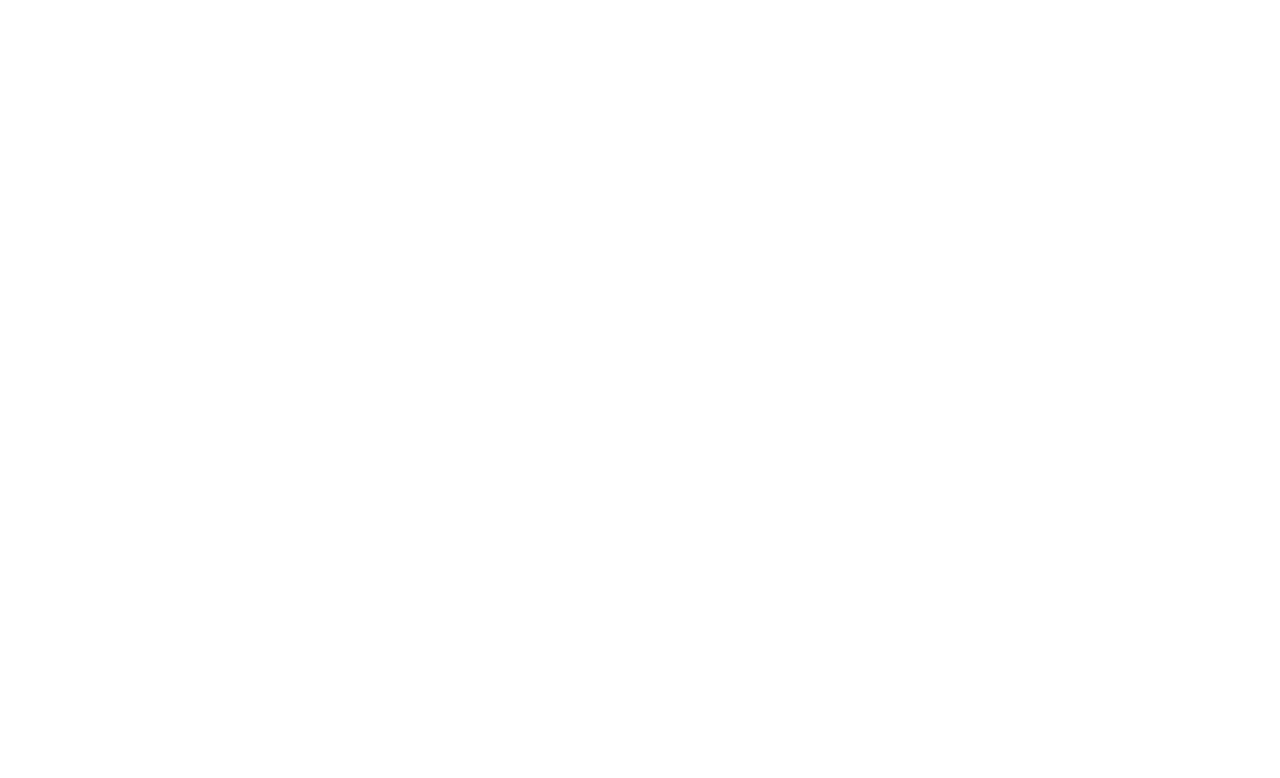
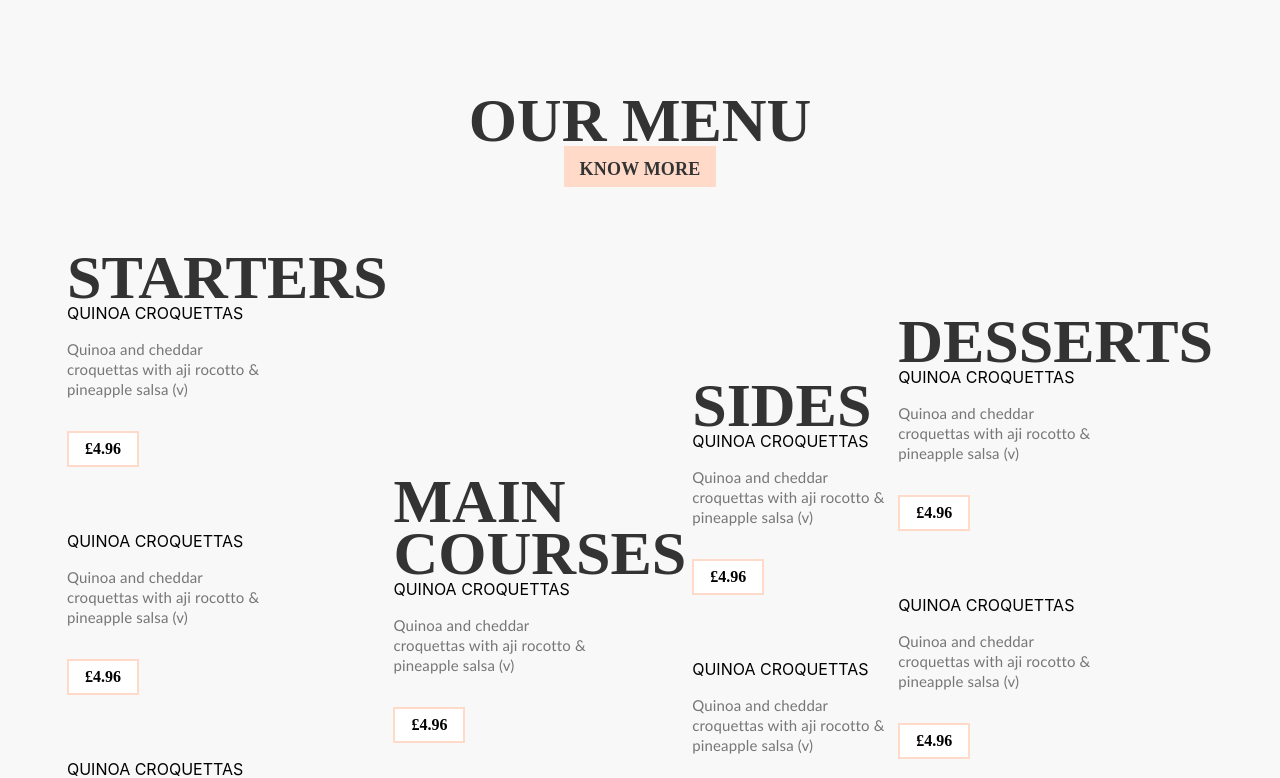
Before and after one commit to dhanukaperera/mintango-restaurant-nextjs, a Next.js app: page / in a window 1280 px wide. Shown: the part 2342-3120 px from the top of the page. Before the commit the page ends 2340 px from the top, so only its background shows below. Built offline with nearby package versions, Linux system fonts and the light colour scheme.

Commit message:
add menu section

```diff
--- /dev/null
+++ b/components/app/MenuItem/MenuItem.jsx
@@ -0,0 +1,47 @@
+import React from "react";
+import styled from "styled-components";
+
+const MenuItem = () => {
+	return (
+		<MenuItemStyles>
+			<p>QUINOA CROQUETTAS</p>
+			<MenuBody>
+				Quinoa and cheddar croquettas with aji rocotto & pineapple salsa (v)
+			</MenuBody>
+			<PriceButton>£4.96</PriceButton>
+		</MenuItemStyles>
+	);
+};
+
+export default MenuItem;
+
+const MenuItemStyles = styled.div`
+	width: 200px;
+	margin-bottom: 4rem;
+`;
+
+const MenuHeading = styled.p`
+	text-align: left;
+	font: normal normal bold 14px/42px DIN Condensed;
+	letter-spacing: 0.14px;
+	color: #333333;
+`;
+
+const MenuBody = styled.p`
+	text-align: left;
+	font: normal normal normal 15px/20px Gill Sans;
+	letter-spacing: 0.15px;
+	color: #767676;
+	padding: 1rem 0 2rem 0;
+`;
+
+const PriceButton = styled.button`
+	background-color: #fff;
+	border: 2px solid #ffdac9;
+
+	padding: 0.5rem 1rem;
+	font-family: DIN Condensed;
+	font-weight: bold;
+	line-height: 1rem;
+	font-size: 1rem;
+`;
--- a/pages/index.js
+++ b/pages/index.js
@@ -3,6 +3,7 @@
 import CommunitySection from "../sections/CommunitySection/CommunitySection";
 import HomeSection from "../sections/Home/HomeSection";
 import LocationSection from "../sections/LocationSection/LocationSection";
+import OurMenuSection from "../sections/OurMenuSection/OurMenuSection";
 
 export default function Home() {
 	return (
@@ -18,6 +19,7 @@
 				<HomeSection />
 				<CommunitySection />
 				<LocationSection />
+				<OurMenuSection />
 			</main>
 
 			<footer />
--- /dev/null
+++ b/sections/OurMenuSection/OurMenuSection.jsx
@@ -0,0 +1,97 @@
+import React from "react";
+import styled from "styled-components";
+import MenuItem from "../../components/app/MenuItem/MenuItem";
+import StrikeThrough from "../../components/app/StrikeThrough/StrikeThrough";
+import Button from "../../components/core/Button/Button";
+
+const OurMenuSection = () => {
+	return (
+		<OurMenuSectionStyles>
+			<HeadingSection>
+				<StrikeThroughContainer>
+					<h1>OUR MENU</h1>
+					<StrikeThrough />
+				</StrikeThroughContainer>
+				<Button></Button>
+			</HeadingSection>
+
+			<MenuWrapper>
+				<MenuSpider>
+					<SectionTitle>STARTERS</SectionTitle>
+					<MenuItem />
+					<MenuItem />
+					<MenuItem />
+				</MenuSpider>
+				<MenuSpider style={{ paddingTop: "14rem" }}>
+					<SectionTitle>
+						MAIN <br /> COURSES
+					</SectionTitle>
+					<MenuItem />
+					<MenuItem />
+				</MenuSpider>
+				<MenuSpider style={{ paddingTop: "8rem" }}>
+					<SectionTitle>SIDES</SectionTitle>
+					<MenuItem />
+					<MenuItem />
+				</MenuSpider>
+				<MenuSpider style={{ paddingTop: "4rem" }}>
+					<SectionTitle>DESSERTS</SectionTitle>
+					<MenuItem />
+					<MenuItem />
+					<MenuItem />
+				</MenuSpider>
+			</MenuWrapper>
+		</OurMenuSectionStyles>
+	);
+};
+
+export default OurMenuSection;
+
+const OurMenuSectionStyles = styled.div`
+	background-color: #f8f8f8;
+	height: 130vh;
+`;
+
+const SectionTitle = styled.div`
+	text-align: left;
+	font: normal normal bold 62px/52px DIN Condensed;
+	letter-spacing: 0px;
+	color: #333333;
+`;
+
+const MenuSpider = styled.div``;
+
+const MenuWrapper = styled.div`
+	display: flex;
+	justify-content: space-around;
+	padding: 4rem;
+`;
+
+const HeadingSection = styled.div`
+	padding-top: 6rem;
+	display: flex;
+	flex-direction: column;
+	align-items: center;
+	h1 {
+		font: normal normal bold 62px/52px DIN Condensed;
+		letter-spacing: 0px;
+		color: #333333;
+	}
+`;
+
+const TitleSection = styled.div`
+	margin-top: 80px;
+	/* margin-left: 420px; */
+
+	position: absolute;
+	left: 25%;
+	text-align: left;
+	font: normal normal bold 32px/52px DIN Condensed;
+	letter-spacing: 0px;
+	color: #333333;
+`;
+
+const StrikeThroughContainer = styled.div`
+	color: #333333;
+	position: relative;
+`;
```
